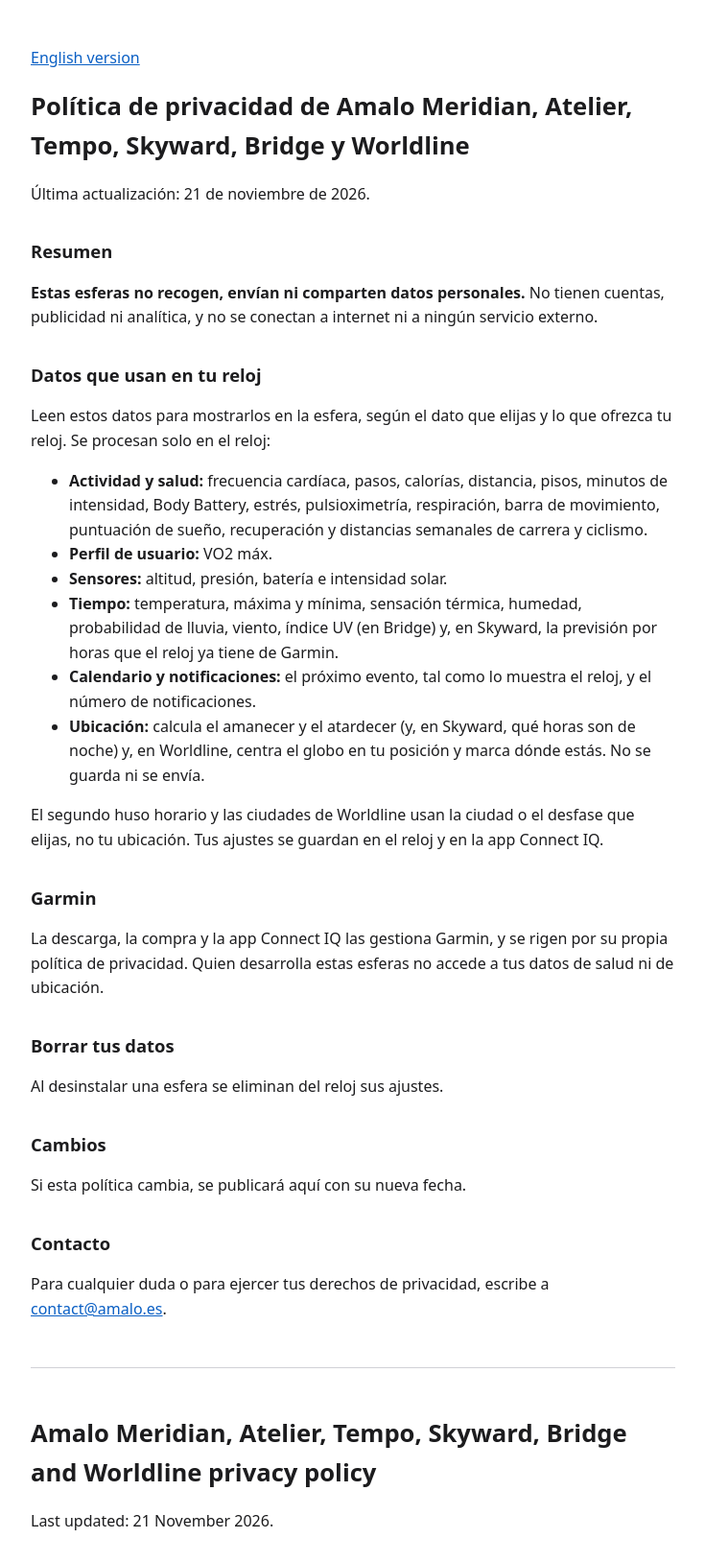
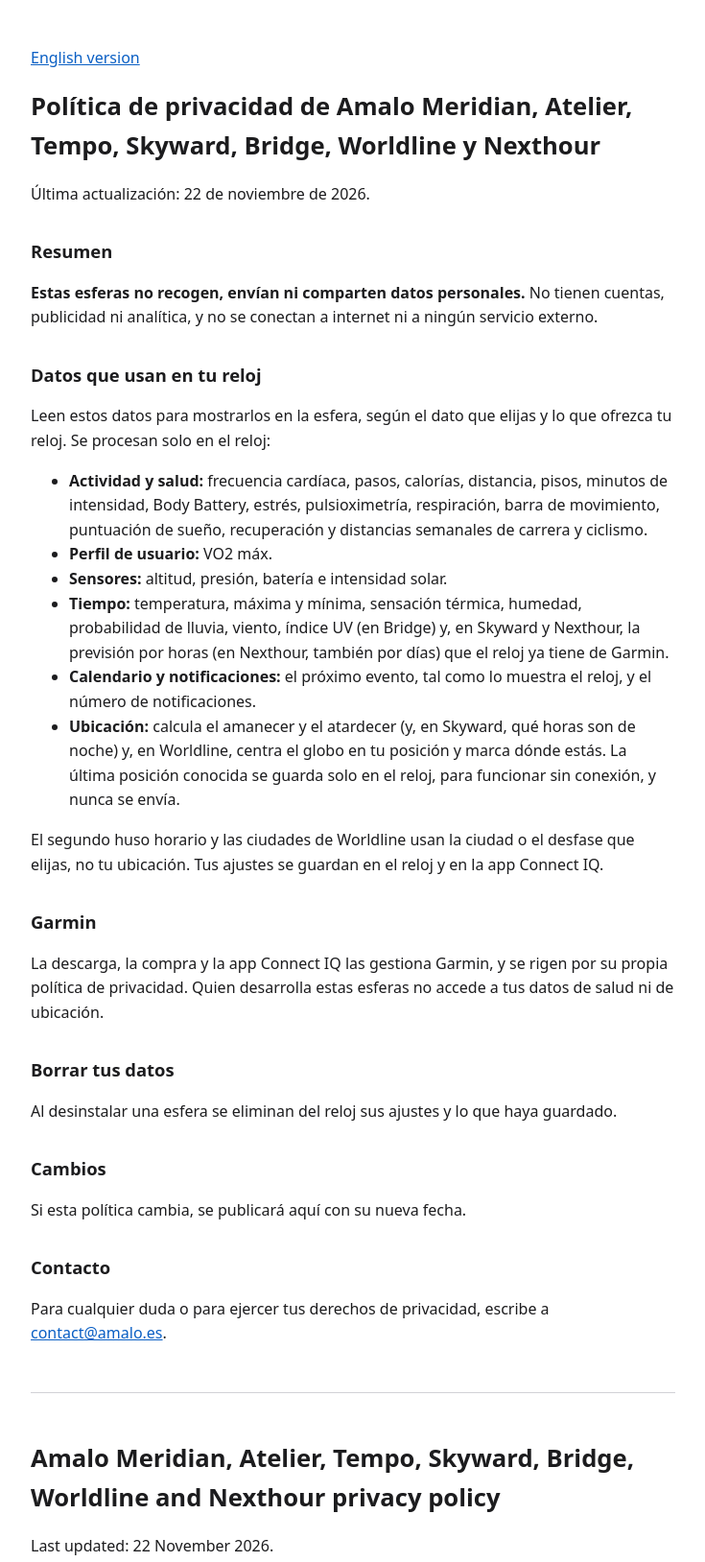
Before and after one commit to wasdaf77/amalo-privacy, a plain HTML site: page analogica.html in a window 1280 px wide. Shown: the top 1628 px of the page at 96% size, without its empty margins (272-1007 px from the left). Drawn offline with Linux system fonts and the light colour scheme.

Commit message:
Amalo Nexthour and last known location kept on the watch
Co-Authored-By: Claude Opus 5.5 <noreply@anthropic.com>

```diff
--- a/analogica.html
+++ b/analogica.html
@@ -3,7 +3,7 @@
 <head>
 <meta charset="utf-8">
 <meta name="viewport" content="width=device-width, initial-scale=1">
-<title>Amalo Meridian, Atelier, Tempo, Skyward, Bridge y Worldline: privacidad</title>
+<title>Amalo Meridian, Atelier, Tempo, Skyward, Bridge, Worldline y Nexthour: privacidad</title>
 <style>
   body { max-width: 42rem; margin: 0 auto; padding: 2rem 1rem; font: 1rem/1.6 system-ui, sans-serif; color: #1c1c1e; background: #fff; }
   h1 { font-size: 1.6rem; } h2 { font-size: 1.15rem; margin-top: 2rem; }
@@ -14,8 +14,8 @@
 </head>
 <body>
 <p><a href="#en">English version</a></p>
-<h1>Política de privacidad de Amalo Meridian, Atelier, Tempo, Skyward, Bridge y Worldline</h1>
-<p>Última actualización: 21 de noviembre de 2026.</p>
+<h1>Política de privacidad de Amalo Meridian, Atelier, Tempo, Skyward, Bridge, Worldline y Nexthour</h1>
+<p>Última actualización: 22 de noviembre de 2026.</p>
 <h2>Resumen</h2>
 <p><strong>Estas esferas no recogen, envían ni comparten datos personales.</strong> No tienen cuentas, publicidad ni analítica, y no se conectan a internet ni a ningún servicio externo.</p>
 <h2>Datos que usan en tu reloj</h2>
@@ -24,23 +24,23 @@
   <li><strong>Actividad y salud:</strong> frecuencia cardíaca, pasos, calorías, distancia, pisos, minutos de intensidad, Body Battery, estrés, pulsioximetría, respiración, barra de movimiento, puntuación de sueño, recuperación y distancias semanales de carrera y ciclismo.</li>
   <li><strong>Perfil de usuario:</strong> VO2 máx.</li>
   <li><strong>Sensores:</strong> altitud, presión, batería e intensidad solar.</li>
-  <li><strong>Tiempo:</strong> temperatura, máxima y mínima, sensación térmica, humedad, probabilidad de lluvia, viento, índice UV (en Bridge) y, en Skyward, la previsión por horas que el reloj ya tiene de Garmin.</li>
+  <li><strong>Tiempo:</strong> temperatura, máxima y mínima, sensación térmica, humedad, probabilidad de lluvia, viento, índice UV (en Bridge) y, en Skyward y Nexthour, la previsión por horas (en Nexthour, también por días) que el reloj ya tiene de Garmin.</li>
   <li><strong>Calendario y notificaciones:</strong> el próximo evento, tal como lo muestra el reloj, y el número de notificaciones.</li>
-  <li><strong>Ubicación:</strong> calcula el amanecer y el atardecer (y, en Skyward, qué horas son de noche) y, en Worldline, centra el globo en tu posición y marca dónde estás. No se guarda ni se envía.</li>
+  <li><strong>Ubicación:</strong> calcula el amanecer y el atardecer (y, en Skyward, qué horas son de noche) y, en Worldline, centra el globo en tu posición y marca dónde estás. La última posición conocida se guarda solo en el reloj, para funcionar sin conexión, y nunca se envía.</li>
 </ul>
 <p>El segundo huso horario y las ciudades de Worldline usan la ciudad o el desfase que elijas, no tu ubicación. Tus ajustes se guardan en el reloj y en la app Connect IQ.</p>
 <h2>Garmin</h2>
 <p>La descarga, la compra y la app Connect IQ las gestiona Garmin, y se rigen por su propia política de privacidad. Quien desarrolla estas esferas no accede a tus datos de salud ni de ubicación.</p>
 <h2>Borrar tus datos</h2>
-<p>Al desinstalar una esfera se eliminan del reloj sus ajustes.</p>
+<p>Al desinstalar una esfera se eliminan del reloj sus ajustes y lo que haya guardado.</p>
 <h2>Cambios</h2>
 <p>Si esta política cambia, se publicará aquí con su nueva fecha.</p>
 <h2>Contacto</h2>
 <p>Para cualquier duda o para ejercer tus derechos de privacidad, escribe a <a href="mailto:contact@amalo.es">contact@amalo.es</a>.</p>
 <hr>
 <div lang="en">
-<h1 id="en">Amalo Meridian, Atelier, Tempo, Skyward, Bridge and Worldline privacy policy</h1>
-<p>Last updated: 21 November 2026.</p>
+<h1 id="en">Amalo Meridian, Atelier, Tempo, Skyward, Bridge, Worldline and Nexthour privacy policy</h1>
+<p>Last updated: 22 November 2026.</p>
 <h2>Summary</h2>
 <p><strong>These watch faces do not collect, send or share personal data.</strong> They have no accounts, advertising or analytics, and they do not connect to the internet or to any external service.</p>
 <h2>Data used on your watch</h2>
@@ -49,15 +49,15 @@
   <li><strong>Activity and health:</strong> heart rate, steps, calories, distance, floors, intensity minutes, Body Battery, stress, Pulse Ox, respiration, move bar, sleep score, recovery and weekly running and cycling distances.</li>
   <li><strong>User profile:</strong> VO2 max.</li>
   <li><strong>Sensors:</strong> altitude, pressure, battery and solar intensity.</li>
-  <li><strong>Weather:</strong> temperature, high and low, feels-like temperature, humidity, chance of rain, wind, UV index (in Bridge) and, in Skyward, the hourly forecast that the watch already has from Garmin.</li>
+  <li><strong>Weather:</strong> temperature, high and low, feels-like temperature, humidity, chance of rain, wind, UV index (in Bridge) and, in Skyward and Nexthour, the hourly forecast (in Nexthour, also the daily one) that the watch already has from Garmin.</li>
   <li><strong>Calendar and notifications:</strong> the next event, as the watch shows it, and the number of notifications.</li>
-  <li><strong>Location:</strong> calculates sunrise and sunset (and, in Skyward, which hours are night) and, in Worldline, centres the globe on your position and marks where you are. It is not stored or sent.</li>
+  <li><strong>Location:</strong> calculates sunrise and sunset (and, in Skyward, which hours are night) and, in Worldline, centres the globe on your position and marks where you are. The last known position is kept only on the watch, so it works offline, and is never sent.</li>
 </ul>
 <p>The second time zone and the cities of Worldline use the city or offset you choose, not your location. Your settings are stored on the watch and in the Connect IQ app.</p>
 <h2>Garmin</h2>
 <p>Downloads, purchases and the Connect IQ app are handled by Garmin and are covered by its own privacy policy. The developer of these watch faces has no access to your health or location data.</p>
 <h2>Deleting your data</h2>
-<p>Uninstalling a watch face removes its settings from the watch.</p>
+<p>Uninstalling a watch face removes its settings and what it saved from the watch.</p>
 <h2>Changes</h2>
 <p>If this policy changes, it will be published here with its new date.</p>
 <h2>Contact</h2>
```
Also changed, not shown: privacy-trial.html (+2 -2 lines).
